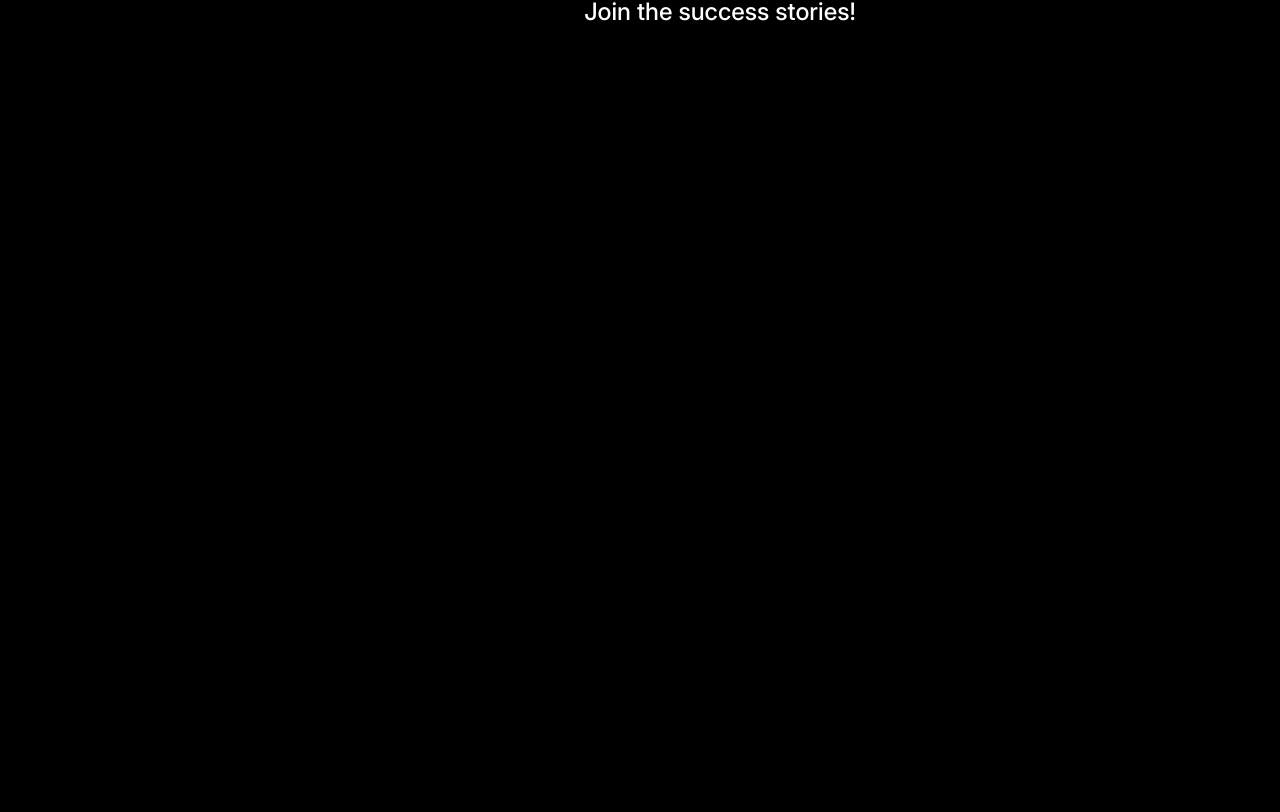
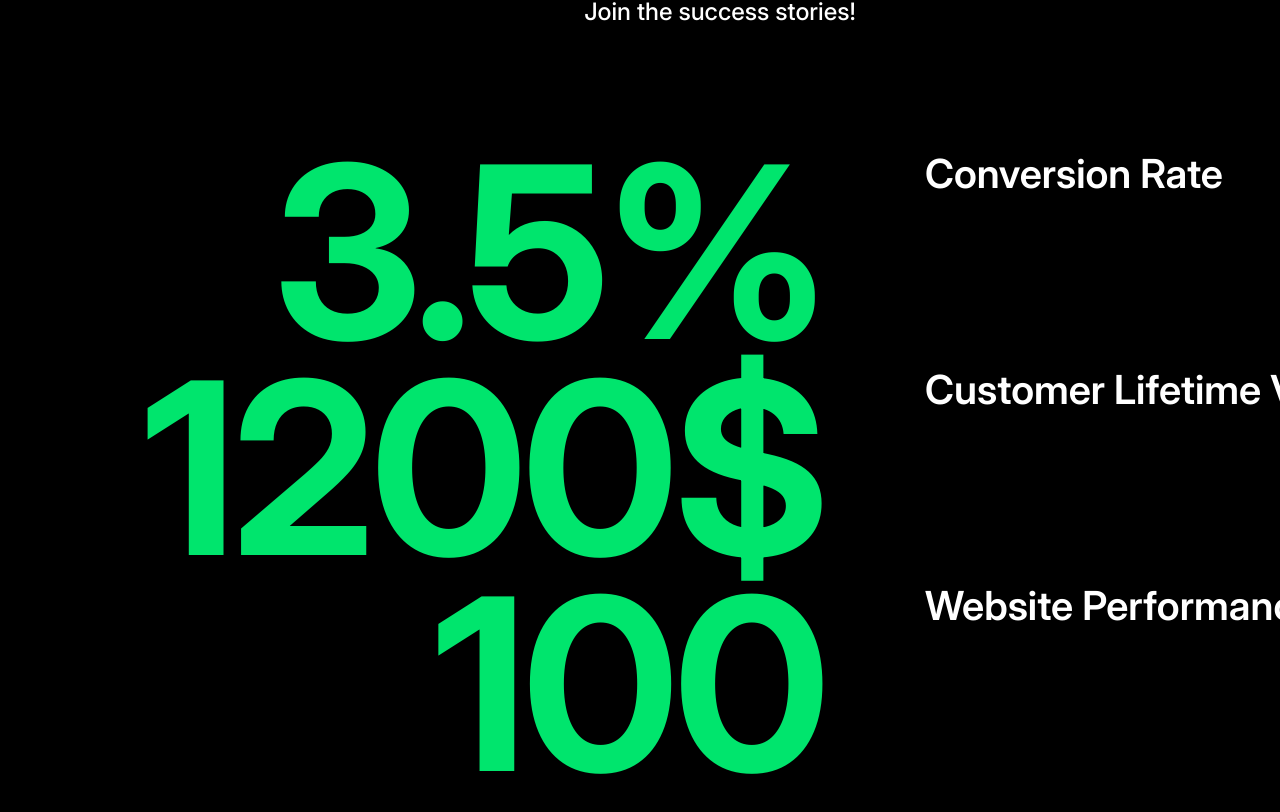
Before and after one commit to SENYA095/FOCUS-REACTIVE, a React (Vite) app: page / in a window 1280 px wide. Shown: the part 2110-2922 px from the top of the page. Before the commit the page ends 2254 px from the top, so only its background shows below. Built offline with nearby package versions, Linux system fonts and the light colour scheme.

Commit message:
added adventages sectionr

```diff
--- a/package.json
+++ b/package.json
@@ -10,6 +10,7 @@
     "preview": "vite preview"
   },
   "dependencies": {
+    "framer-motion": "^12.23.3",
     "react": "^19.1.0",
     "react-dom": "^19.1.0"
   },
--- a/src/App.tsx
+++ b/src/App.tsx
@@ -1,4 +1,5 @@
 import AboutUs from "./components/AboutUs";
+import Adventages from "./components/Adventages";
 import BrandSlider from "./components/BrandSlider";
 import Footer from "./components/Footer";
 import Header from "./components/Header";
@@ -7,7 +8,6 @@ import Provide from "./components/Provide";
 
 function App() {
   return (
-
     <div className="w-[1440px] mx-auto h-screen py-8 px-10 ">
      <Header />
      <Hero />
@@ -15,6 +15,7 @@ function App() {
      <BrandSlider/>
      <Provide/>
      <Footer/>
+     <Adventages/>
     </div>
   );
 }
--- /dev/null
+++ b/src/components/Adventages.tsx
@@ -0,0 +1,35 @@
+import { div } from "framer-motion/client";
+import React from "react";
+
+const Adventages = () => {
+      return (
+            <div className="flex flex-col">
+                  <div className="flex gap-[100px] items-start">
+                        <span className="text-[240px] w-[785px] text-right font-bold uppercase leading-[.9] tracking-[-4.8px] text-[#00E56D]">
+                              3.5%
+                        </span>
+                        <p className="text-[40px] font-semibold">
+                              Conversion Rate
+                        </p>
+                  </div>
+                  <div className="flex gap-[100px] items-start">
+                        <span className="text-[240px] w-[785px] text-right font-bold uppercase leading-[.9] tracking-[-4.8px] text-[#00E56D]">
+                              1200$
+                        </span>
+                        <p className="text-[40px] font-semibold">
+                              Customer Lifetime Value
+                        </p>
+                  </div>
+                  <div className="flex gap-[100px] items-start ">
+                        <span className="text-[240px] w-[785px] text-right font-bold uppercase leading-[.9] tracking-[-4.8px] text-[#00E56D]">
+                              100
+                        </span>
+                        <p className="text-[40px] font-semibold">
+                              Website Performance
+                        </p>
+                  </div>
+            </div>
+      );
+};
+
+export default Adventages;
--- a/src/components/Footer.tsx
+++ b/src/components/Footer.tsx
@@ -23,7 +23,7 @@ const Footer = () => {
                         </div>
                   </div>
                   <div className="relative">
-                  <p className="uppercase text-[64px] font-bold leading-[1.1] text-center w-[806px] ">Our <span className="text-[#00E56D] underline decoration-solid decoration-[2.5%] underline-offset-[13.5%]">customer reviews</span> are excellent</p>
+                  <p className="uppercase text-[64px] font-bold leading-[1.1] text-center w-[806px]">Our <span className="text-[#00E56D] underline decoration-solid decoration-[2.5%] underline-offset-[13.5%]">customer reviews</span> are excellent</p>
                   <FooterIcon className="absolute top-2 right-[-20px]"/>
                   </div>
                   <p className="text-[24px] font-medium leading-[1]">Join the success stories!</p>
```
Also changed, not shown: 1 other file (tests, documents, lock files or other folders).
